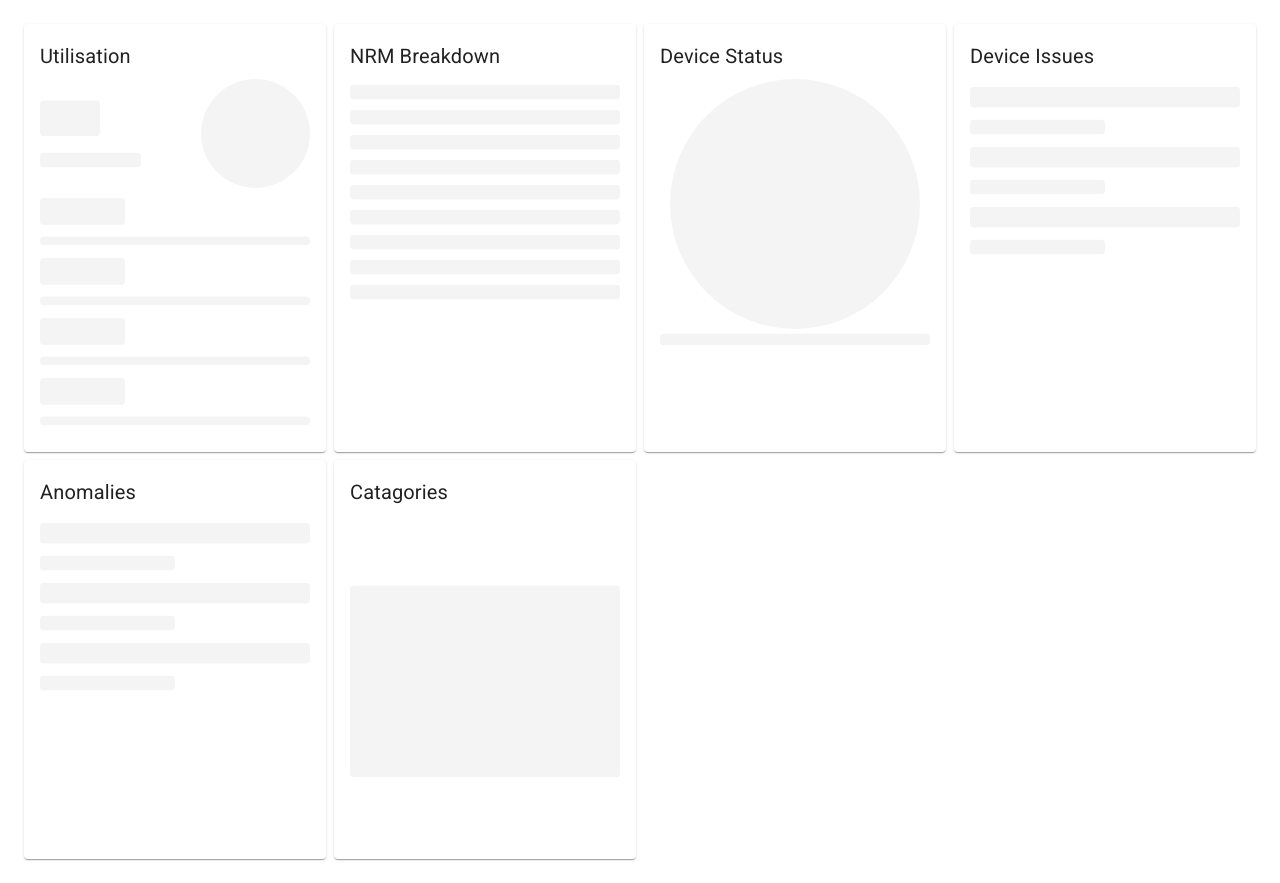
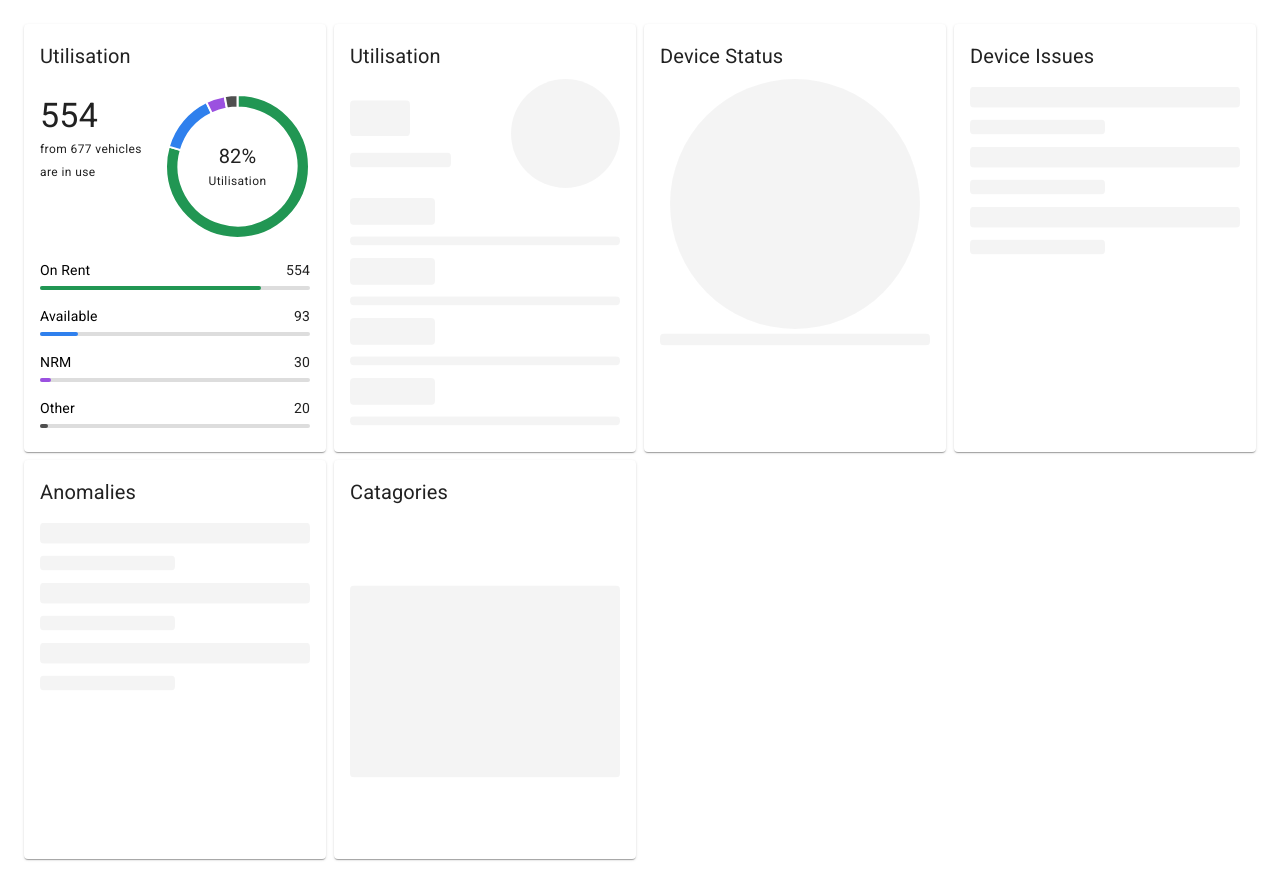
Before and after one commit to dmitrisanzharov/cra-ts-rm-playground, a React (Create React App) app: page / in a window 1280 px wide. Built offline with nearby package versions, Linux system fonts and the light colour scheme.

Commit message:
RM-4480 | all done

```diff
--- a/src/components/cards/UtilisationCard/UtilizationCard.tsx
+++ b/src/components/cards/UtilisationCard/UtilizationCard.tsx
@@ -1,17 +1,16 @@
 import React from "react";
 import { Box, Card, CardContent, CardProps, Typography } from "@mui/material";
-import { ChartWrapperOptions } from "react-google-charts";
+// import { ChartWrapperOptions } from "react-google-charts";
 // @ts-ignore
 // import { useTranslation } from "@hooks/translation";
 // @ts-ignore
 // import RmDoughnutChart from "@reactRootOld/display/Chart/RmDoughnutChart/RmDoughnutChart.tsx";
-import {
-    useUtilizationStatusDoughnutChartDataHrefsOnly,
-    useUtilizationStatusDoughnutChartData,
-} from "./hooks";
+import { useUtilizationStatusDoughnutChartHrefs } from "./hooks";
+//
 // * --------  START of VICTOR IMPORTS, WILL BE DELETED UPON APPROVAL -------------------
 import translation from "src/translation";
 import RmDoughnutChart from "../../charts/RmDoughnutChart/RmDoughnutChart";
+import { DoughnutChartDataType } from "src/components/charts/RmDoughnutChart/RmDoughnutChart";
 
 // * --------  END of VICTOR IMPORTS, WILL BE DELETED UPON APPROVAL -------------------
 
@@ -44,24 +43,26 @@ const UtilizationCard: React.FC<UtilizationCardPropsInterface> = ({
     // const { t } = useTranslation();
     const { t } = translation;
 
-    const chartOptions: ChartWrapperOptions["options"] = {
-        colors: [
-            DATA_COLOUR_STATUS_ONRENT,
-            DATA_COLOUR_STATUS_AVAILABLE,
-            DATA_COLOUR_STATUS_NRM,
-            DATA_COLOUR_STATUS_UNKNOWN,
-        ],
-    };
+    const chartColors: string[] = [
+        DATA_COLOUR_STATUS_ONRENT,
+        DATA_COLOUR_STATUS_AVAILABLE,
+        DATA_COLOUR_STATUS_NRM,
+        DATA_COLOUR_STATUS_UNKNOWN,
+    ];
 
-    const chartData = useUtilizationStatusDoughnutChartData({
-        statusAvailable,
-        statusOnRent,
-        statusNRM,
-        statusOther,
-    });
+    const chartData: DoughnutChartDataType = React.useMemo(
+        () => ({
+            values: [
+                [t["ONRENT"], statusOnRent],
+                [t["AVAILABLE"], statusAvailable],
+                [t["NRM"], statusNRM],
+                [t["OTHER"], statusOther],
+            ],
+        }),
+        [t, statusOnRent, statusAvailable, statusNRM, statusOther]
+    );
 
-    const progressLineHrefsArray =
-        useUtilizationStatusDoughnutChartDataHrefsOnly();
+    const progressLineHrefsArray = useUtilizationStatusDoughnutChartHrefs();
 
     function calculatePercentageUtilized(): number {
         return Math.round((statusOnRent / numberOfRecords) * 100);
@@ -100,7 +101,7 @@ const UtilizationCard: React.FC<UtilizationCardPropsInterface> = ({
                         }}
                     >
                         <RmDoughnutChart
-                            chartOptions={chartOptions}
+                            chartColors={chartColors}
                             loading={loading}
                             chartData={chartData}
                             totalVehicles={numberOfRecords}
--- a/src/components/cards/UtilisationCard/hooks.ts
+++ b/src/components/cards/UtilisationCard/hooks.ts
@@ -45,64 +45,7 @@ interface UtilzationStatusInterface {
     statusOther: number;
 }
 
-function generateDoughnutChartTooltip(
-    label: string,
-    value: number,
-    href: string,
-    color: string
-) {
-    //
-    return `<div style="
-    background-color: ${RM_COLOR_BASE_WHITE};
-    font-family: ${RM_TYPOGRAPHY_FONT_FAMILY_SANS};
-    font-size: ${RM_SIZE_FONT_SMALL};
-    padding: 2px 4px;
-    border-radius: 4px;
-    display: flex;
-    flex-direction: column;
-    ">
-    <div style="
-    color: ${RM_COLOR_BASE_BLACK};
-    display: flex;
-    flex-direction: row;
-    align-items: center;
-    ">
-    <div style="
-    display: flex;
-    width: 12px;
-    height: 12px;
-    border: 1px solid ${RM_COLOR_BASE_GRAY_LIGHT_30};
-    border-radius: 50%;
-    background-color: ${color};
-    margin-right: 4px;
-    "></div>
-    <div style="
-    display: flex;
-    flex: 1;
-    ">
-    ${label}
-    </div>
-    </div>
-    <div style="color: ${RM_COLOR_BASE_GRAY_LIGHT_30};">${value}</div>
-    ${
-        href
-            ? `<a href='${href}' target="_blank" rel="noreferrer" style="
-    color: ${RM_COLOR_BUTTON_PRIMARY_ENABLED_FOREGROUND};
-    background-color: ${RM_COLOR_BUTTON_PRIMARY_ENABLED_BACKGROUND};
-    padding: 4px 8px;
-    text-decoration: none;
-    border-radius: 4px;
-    display: flex;
-    flex: 1;
-    text-wrap: nowrap;
-    ">See More</a>`
-            : ""
-    }
-    </div>
-    `;
-}
-
-// export const useUtilizationStatusDoughnutChartDataHrefsOnly = (): string[] => {
+// export const useUtilizationStatusDoughnutChartHrefs = (): string[] => {
 //     const { hash } = window.location;
 //     const urlParamName = getUrlParamName(FLEET_TABLE_ID, null, "status");
 
@@ -121,91 +64,11 @@ function generateDoughnutChartTooltip(
 //     }, [hash, urlParamName]);
 // };
 
-export const useUtilizationStatusDoughnutChartDataHrefsOnly = (): string[] => {
-    return ["https://www.google.com"];
+export const useUtilizationStatusDoughnutChartHrefs = (): string[] => {
+    return [
+        "https://www.google.com",
+        "https://www.google.com",
+        "https://www.google.com",
+        "https://www.google.com",
+    ];
 };
-
-export const useUtilizationStatusDoughnutChartData = ({
-    statusOnRent,
-    statusAvailable,
-    statusNRM,
-    statusOther,
-}: UtilzationStatusInterface) => {
-    const { hash } = window.location;
-    // const urlParamName = getUrlParamName(FLEET_TABLE_ID, null, "status");
-
-    // const { t } = useTranslation();
-    const { t } = translation;
-    const ONRENT_translation = t["ONRENT"];
-    const AVAILABLE_translation = t["AVAILABLE"];
-    const NRM_translation = t["NRM"];
-    const OTHER_translation = t["OTHER"];
-
-    return React.useMemo(() => {
-        const [, queryString] = hash.split("?") || ["", ""];
-        const query = new URLSearchParams(queryString);
-        query.delete("urlParamName");
-
-        const outputData: DoughnutChartDataType = {
-            chartName: "Utilization Status",
-            chartMetric: "Vehicle Count",
-            values: [
-                [
-                    ONRENT_translation,
-
-                    statusOnRent,
-                    generateDoughnutChartTooltip(
-                        ONRENT_translation,
-                        statusOnRent,
-                        "https://www.google.com",
-                        // `#/fleet?${query.toString()}&${urlParamName}=%7B"nrm":false,"other":false,"onRent":true,"available":false%7D`,
-                        DATA_COLOUR_STATUS_ONRENT
-                    ),
-                ],
-                [
-                    AVAILABLE_translation,
-                    statusAvailable,
-                    generateDoughnutChartTooltip(
-                        AVAILABLE_translation,
-                        statusAvailable,
-                        "https://www.google.com",
-                        // `#/fleet?${query.toString()}&${urlParamName}=%7B"nrm":false,"other":false,"onRent":false,"available":true%7D`,
-                        DATA_COLOUR_STATUS_AVAILABLE
-                    ),
-                ],
-                [
-                    NRM_translation,
-                    statusNRM,
-                    generateDoughnutChartTooltip(
-                        NRM_translation,
-                        statusNRM,
-                        "https://www.google.com",
-                        // `#/fleet?${query.toString()}&${urlParamName}=%7B"nrm":true,"other":false,"onRent":false,"available":false%7D`,
-                        DATA_COLOUR_STATUS_NRM
-                    ),
-                ],
-                [
-                    OTHER_translation,
-                    statusOther,
-                    generateDoughnutChartTooltip(
-                        OTHER_translation,
-                        statusOther,
-                        "https://www.google.com",
-                        // `#/fleet?${query.toString()}&${urlParamName}=%7B"nrm":false,"other":true,"onRent":false,"available":false%7D`,
-                        DATA_COLOUR_STATUS_UNKNOWN
-                    ),
-                ],
-            ],
-        };
-
-        return outputData;
-    }, [
-        hash,
-        // urlParamName,
-        statusAvailable,
-        statusOnRent,
-        statusNRM,
-        statusOther,
-        t,
-    ]);
-};
--- a/src/components/charts/RmDoughnutChart/RmDoughnutChart.tsx
+++ b/src/components/charts/RmDoughnutChart/RmDoughnutChart.tsx
@@ -2,7 +2,7 @@ import React from "react";
 import { Box, BoxProps, Skeleton, Typography, Grid } from "@mui/material";
 // @ts-ignore
 // import { useTranslation } from "@hooks/translation";
-import { Chart, ChartWrapperOptions } from "react-google-charts";
+// import { Chart, ChartWrapperOptions } from "react-google-charts";
 import { Doughnut } from "react-chartjs-2";
 // import {
 //     RM_COLOR_BASE_GREEN,
@@ -24,14 +24,12 @@ import {
 // * --------  END of VICTOR IMPORTS, WILL BE DELETED UPON APPROVAL -------------------
 
 export type DoughnutChartDataType = {
-    chartName: string;
-    chartMetric: string;
-    values: [string, number, string][];
+    values: [string, number][];
 };
 
 interface RmDoughnutChartProps extends BoxProps {
     chartData: DoughnutChartDataType;
-    chartOptions: ChartWrapperOptions["options"];
+    chartColors: string[];
     percentageUtilized: number;
     totalVehicles: number;
     numberUtilized: number;
@@ -97,7 +95,7 @@ const DoughnutChartSkeleton: React.FC = () => {
 
 const RmDoughnutChart: React.FC<RmDoughnutChartProps> = ({
     chartData,
-    chartOptions,
+    chartColors,
     totalVehicles,
     percentageUtilized,
     numberUtilized,
@@ -120,17 +118,35 @@ const RmDoughnutChart: React.FC<RmDoughnutChartProps> = ({
     // const { t } = useTranslation();
     const { t } = translation;
 
-    const defaultPieChartOptions: ChartWrapperOptions["options"] = {
-        pieHole: 0.85,
-        is3D: false,
-        legend: "none",
-        chartArea: {
-            left: 12.5,
-            top: 12.5,
-            bottom: 12.5,
-            right: 12.5,
+    const chartDataFinal = {
+        labels: chartData.values.map((el) => el[0]),
+        datasets: [
+            {
+                data: chartData.values.map((el) => el[1]),
+                backgroundColor: chartColors ? chartColors : defaultColors,
             },
-        pieSliceText: "none",
+        ],
+    };
+
+    const options = {
+        maintainAspectRatio: false,
+        cutoutPercentage: 82.5,
+        legend: {
+            display: false,
+        },
+        onClick: (evt: any, element: any) => {
+            if (element?.length > 0) {
+                // * note Element is an Object that has INDEX that corresponds to DATA and Label indexes that are passed as props
+                // console.log(element[0]._index);
+                window.open(
+                    progressLineHrefsArray[element[0]._index],
+                    "_blank"
+                );
+            }
+        },
+        onHover: (evt: any, element: any) => {
+            evt.target.style.cursor = element[0] ? "pointer" : "default";
+        },
     };
 
     React.useEffect(() => {
@@ -142,12 +158,20 @@ const RmDoughnutChart: React.FC<RmDoughnutChartProps> = ({
         }
     }, [loading]);
 
+    // React.useEffect(() => {
+    //     console.log(chartData);
+    // }, []);
+
     return (
         <Box sx={{ ...sx, height: "100%" }} {...rest}>
+            {/*  */}
             {loading ? <DoughnutChartSkeleton /> : null}
+            {/*  */}
             {displayChart && !loading && (
-                <Grid container sx={{ height: "100%" }}>
-                    <Grid item xs={5}>
+                <Grid container sx={{ height: "100%" }} className=''>
+                    {/* ----------------------------------------- */}
+                    {/* TEXT */}
+                    <Grid item xs={5} className=''>
                         <Box sx={{ pt: 2 }}>
                             <Typography variant='h4'>
                                 {numberUtilized}
@@ -163,51 +187,41 @@ const RmDoughnutChart: React.FC<RmDoughnutChartProps> = ({
                             </Typography>
                         </Box>
                     </Grid>
+                    {/* ----------------------------------------- */}
+                    {/* CHART */}
                     <Grid
                         item
                         xs={7}
                         sx={{
                             display: "flex",
-                            justifyContent: "flex-end",
-                            alignItems: "center",
                         }}
+                        className=''
                     >
                         <Box
                             sx={{
+                                display: "flex",
+                                justifyContent: "flex-end",
+                                alignItems: "center",
+                                flex: 1,
+                            }}
+                            className=''
+                        >
+                            <Box
+                                className=''
+                                sx={{
                                     position: "relative",
-                                height: `${DOUGHNUT_CHART_DEFAULT_HEIGHT_WIDTH}px`,
-                                width: `${DOUGHNUT_CHART_DEFAULT_HEIGHT_WIDTH}px`,
                                     display: "flex",
                                     justifyContent: "center",
                                     alignItems: "center",
+                                    height: `${DOUGHNUT_CHART_DEFAULT_HEIGHT_WIDTH}px`,
+                                    width: `${DOUGHNUT_CHART_DEFAULT_HEIGHT_WIDTH}px`,
                                 }}
                             >
-                            <Chart
-                                chartType='PieChart'
-                                data={[
-                                    [
-                                        chartData.chartName,
-                                        chartData.chartMetric,
-                                        {
-                                            role: "tooltip",
-                                            type: "string",
-                                            p: { html: true },
-                                        },
-                                    ],
-                                    ...chartData.values,
-                                ]}
-                                options={{
-                                    ...defaultPieChartOptions,
-                                    ...chartOptions,
-                                    tooltip: {
-                                        trigger: "selection",
-                                        isHtml: true,
-                                    },
-                                }}
-                                height='100%'
-                                width='100%'
+                                <Doughnut
+                                    data={chartDataFinal}
+                                    options={options}
                                 />
-                            <Box sx={CenterTextContainerSx}>
+                                <Box sx={CenterTextContainerSx} className=''>
                                     <Typography variant='h6'>
                                         {percentageUtilized}%
                                     </Typography>
@@ -217,7 +231,10 @@ const RmDoughnutChart: React.FC<RmDoughnutChartProps> = ({
                                     </Typography>
                                 </Box>
                             </Box>
+                        </Box>
                     </Grid>
+                    {/* ----------------------------------------- */}
+                    {/* PROGRESS LINES */}
                     <Grid
                         item
                         xs={12}
@@ -227,9 +244,10 @@ const RmDoughnutChart: React.FC<RmDoughnutChartProps> = ({
                             justifyContent: "space-between",
                             alignItems: "center",
                         }}
+                        className=''
                     >
                         {chartData.values.map(
-                            (item: [string, number, string], idx: number) => {
+                            (item: [string, number], idx: number) => {
                                 if (item[1] === 0) {
                                     return null;
                                 }
@@ -241,8 +259,8 @@ const RmDoughnutChart: React.FC<RmDoughnutChartProps> = ({
                                         label={item[0]}
                                         total={totalVehicles}
                                         color={
-                                            chartOptions.colors
-                                                ? chartOptions.colors[idx]
+                                            chartColors
+                                                ? chartColors[idx]
                                                 : defaultColors[idx]
                                         }
                                         href={progressLineHrefsArray[idx]}
--- a/src/components/pages/FleetDashboardPage/FleetPageDashboard.tsx
+++ b/src/components/pages/FleetDashboardPage/FleetPageDashboard.tsx
@@ -39,10 +39,21 @@ const FleetPageDashboard = (props: Props) => {
                 statusNRM={30}
                 statusOnRent={554}
                 statusOther={20}
+                // loading={true}
+                loading={false}
+            />
+            <UtilizationCard
+                sx={styles.utilizationCardSx}
+                // todo FAKE DATA, to remove
+                numberOfRecords={677}
+                statusAvailable={93}
+                statusNRM={30}
+                statusOnRent={554}
+                statusOther={20}
+                // loading={true}
                 loading={true}
-                // loading={false}
             />
-            <NRMBreakdownCard loading={true} />
+            {/* <NRMBreakdownCard loading={true} /> */}
             <DeviceStatusCard loading={true} />
             <DeviceIssuesCard loading={true} />
             <AnomalyBreakdownCard loading={true} />
```
Lines whose indentation alone changed are shown as unchanged.
